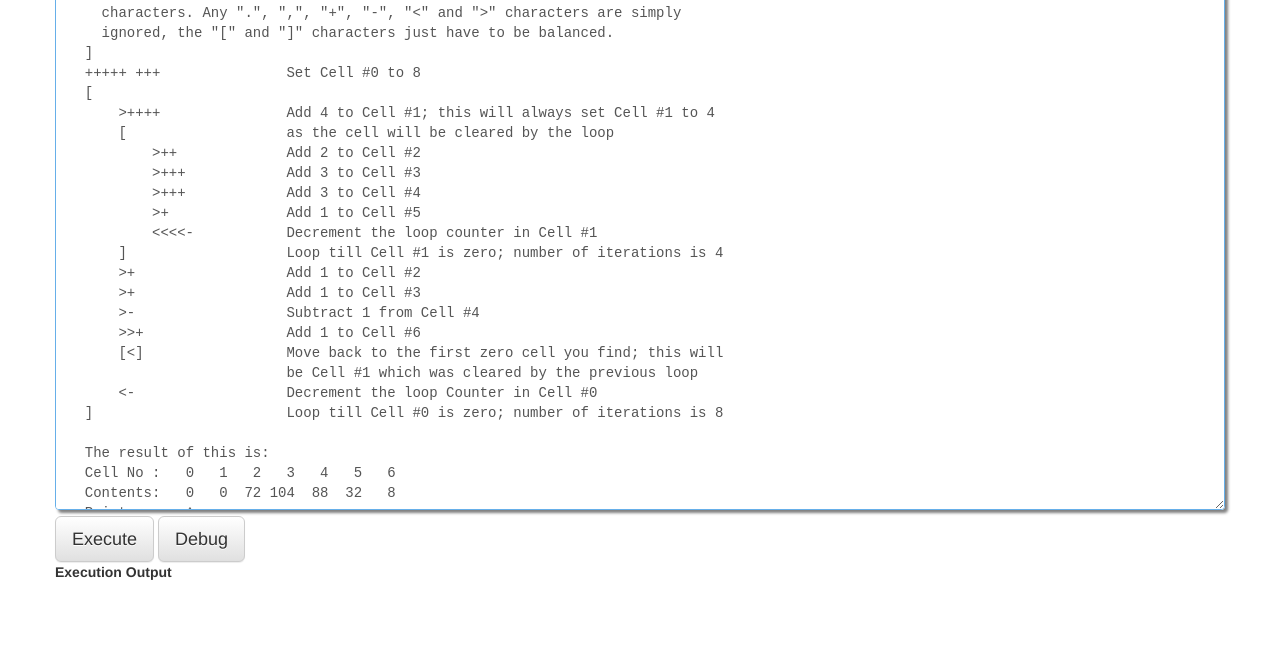
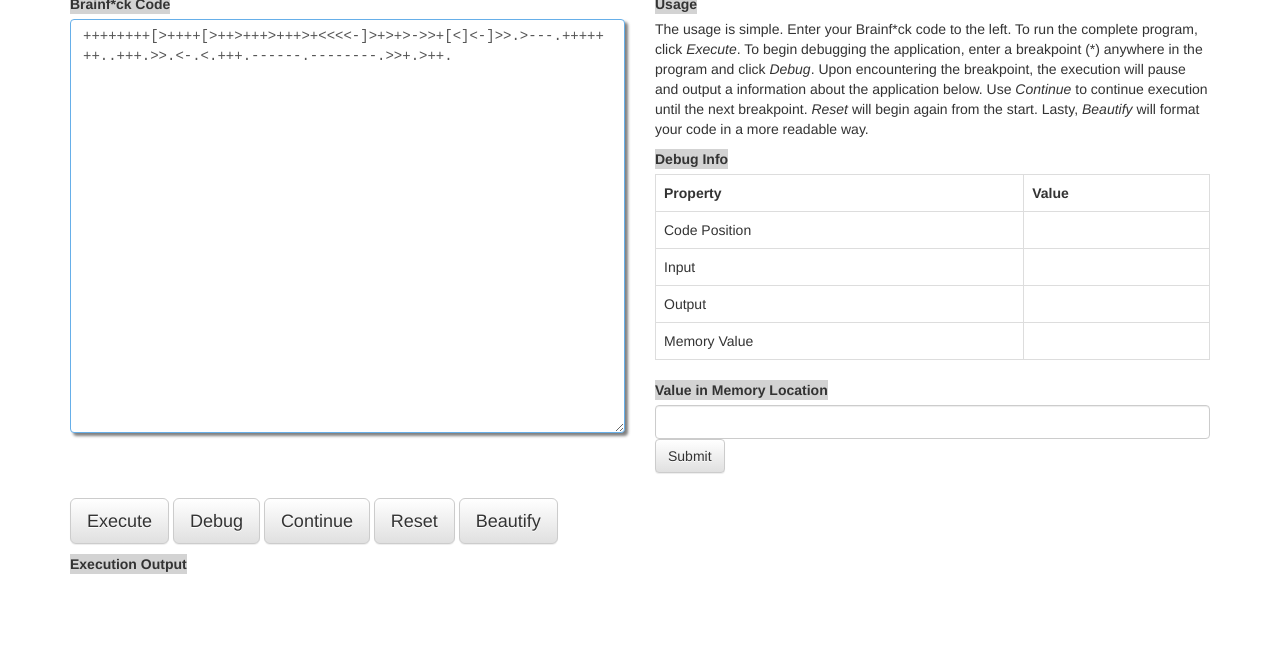
Before and after one commit to rufusroflpunch/brainbug, a plain HTML site: page index.html in a window 1280 px wide. Shown: the part 129-800 px from the top of the page. Drawn offline with Linux system fonts and the light colour scheme.

Commit message:
additional UI work, working beautifier

```diff
--- a/css/main.css
+++ b/css/main.css
@@ -13,3 +13,11 @@
   font-family: Monospace;
   box-shadow: 3px 3px 3px gray;
 }
+
+label {
+  background-color: lightgray;
+}
+
+textarea {
+  word-break: break-all;
+}
--- a/index.html
+++ b/index.html
@@ -15,61 +15,76 @@
 <body>
 <div class="container">
 
+<h1 class="text-center">BrainBug</h1>
+<h2 class="text-center">The Brainf*ck Debugger</h2>
+
 <div class="row">
-  <label for="bf-code">Brainf*ck Code</label>
-  <textarea id="bf-code" class="form-control" autofocus="true" spellcheck="false" cols="100" rows="30">
-  [ This program prints "Hello World!" and a newline to the screen, its
-    length is 106 active command characters [it is not the shortest.]
+  <div class="col-md-6">
+    <label for="bf-code">Brainf*ck Code</label>
+    <textarea id="bf-code" class="form-control" autofocus="true" spellcheck="false" cols="100" rows="20">
+++++++++[>++++[>++>+++>+++>+<<<<-]>+>+>->>+[<]<-]>>.>---.+++++++..+++.>>.<-.<.+++.------.--------.>>+.>++.
+    </textarea>
+  </div> <!-- Column -->
 
-    This loop is a "comment loop", it's a simple way of adding a comment
-    to a BF program such that you don't have to worry about any command
-    characters. Any ".", ",", "+", "-", "<" and ">" characters are simply
-    ignored, the "[" and "]" characters just have to be balanced.
-  ]
-  +++++ +++               Set Cell #0 to 8
-  [
-      >++++               Add 4 to Cell #1; this will always set Cell #1 to 4
-      [                   as the cell will be cleared by the loop
-          >++             Add 2 to Cell #2
-          >+++            Add 3 to Cell #3
-          >+++            Add 3 to Cell #4
-          >+              Add 1 to Cell #5
-          <<<<-           Decrement the loop counter in Cell #1
-      ]                   Loop till Cell #1 is zero; number of iterations is 4
-      >+                  Add 1 to Cell #2
-      >+                  Add 1 to Cell #3
-      >-                  Subtract 1 from Cell #4
-      >>+                 Add 1 to Cell #6
-      [<]                 Move back to the first zero cell you find; this will
-                          be Cell #1 which was cleared by the previous loop
-      <-                  Decrement the loop Counter in Cell #0
-  ]                       Loop till Cell #0 is zero; number of iterations is 8
+  <div class="col-md-6">
+    <label for="bf-help">Usage</label>
+    <p id="bf-help">
+      The usage is simple. Enter your Brainf*ck code to the left. To run the complete program,
+      click <em>Execute</em>. To begin debugging the application, enter a breakpoint (*) anywhere
+      in the program and click <em>Debug</em>. Upon encountering the breakpoint, the execution
+      will pause and output a information about the application below. Use <em>Continue</em> to
+      continue execution until the next breakpoint. <em>Reset</em> will begin again from the start.
+      Lasty, <em>Beautify</em> will format your code in a more readable way.
+    </p>
 
-  The result of this is:
-  Cell No :   0   1   2   3   4   5   6
-  Contents:   0   0  72 104  88  32   8
-  Pointer :   ^
+    <label for="bf-debug-info">Debug Info</label>
+    <table id="bf-debug-info" class="table table-bordered">
+      <tr>
+        <th>Property</th>
+        <th>Value</th>
+      </tr>
+      <tr>
+        <td>Code Position</td>
+        <td id="bf-debug-pos"></td>
+      </tr>
+      <tr>
+        <td>Input</td>
+        <td id="bf-debug-input"></td>
+      </tr>
+      <tr>
+        <td>Output</td>
+        <td id="bf-debug-output"></td>
+      </tr>
+      <tr>
+        <td>Memory Value</td>
+        <td id="bf-debug-memval"></td>
+    </table>
 
-  >>.                     Cell #2 has value 72 which is 'H'
-  >---.                   Subtract 3 from Cell #3 to get 101 which is 'e'
-  +++++++..+++.           Likewise for 'llo' from Cell #3
-  >>.                     Cell #5 is 32 for the space
-  <-.                     Subtract 1 from Cell #4 for 87 to give a 'W'
-  <.                      Cell #3 was set to 'o' from the end of 'Hello'
-  +++.------.--------.    Cell #3 for 'rl' and 'd'
-  >>+.                    Add 1 to Cell #5 gives us an exclamation point
-  >++.                    And finally a newline from Cell #6
-  </textarea>
+    <form>
+      <div class="form-group">
+        <label for="bf-debug-memloc">Value in Memory Location</label>
+        <input id="bf-debug-memloc" class="form-control">
+        <button class="btn btn-default form-controle">Submit</button>
+      </div> <!-- Form group -->
+    </form>
+  </div> <!-- Column -->
 </div> <!-- Row -->
 
-<div class="row" style="padding-top: 6px;">
-  <button id="bf-run" class="btn btn-default btn-lg">Execute</button>
-  <button id="bf-debug" class="btn btn-default btn-lg">Debug</button>
+<div class="row" style="padding-top: 10px;">
+  <div class="col-md-6">
+    <button id="bf-run" class="btn btn-default btn-lg">Execute</button>
+    <button id="bf-debug" class="btn btn-default btn-lg">Debug</button>
+    <button id="bf-continue" class="btn btn-default btn-lg">Continue</button>
+    <button id="bf-reset" class="btn btn-default btn-lg">Reset</button>
+    <button id="bf-beautify" class="btn btn-default btn-lg">Beautify</button>
+  </div> <!-- Column -->
 </div> <!-- Row -->
 
-<div class="row">
-  <label for="bf-output">Execution Output</label>
-  <div id="bf-output"></div>
+<div class="row" style="padding-top: 10px;">
+  <div class="col-md-6">
+    <label for="bf-output" >Execution Output</label>
+    <div id="bf-output"></div>
+  </div> <!-- Column -->
 </div> <!-- Row -->
 
 </div> <!-- Container -->
--- a/scripts/main.js
+++ b/scripts/main.js
@@ -13,22 +13,11 @@ var resetState = function() {
   bf_state.mem.fill(0);
 };
 
-var arrayToString = function(array) {
-  var str = "";
-  $(array).each(function(i,c) { str += String.fromCharCode(c); });
-  return str;
-};
-
-
-$("#bf-run").click(function() {
-  resetState();
-
-  var code = $( "#bf-code").val();
-  bf_state.cmds = code.split('');
-
+// Execute the loaded instruction set all the way to instruction number finalInstruction.
+var execute = function(finalInstruction) {
   var output = "";
 
-  for (var i = 0; i < bf_state.cmds.length; i += 1) {
+  for (var i = 0; i < finalInstruction; i += 1) {
     switch(bf_state.cmds[i]) {
       case "[":
         bf_state.loops.push(i);
@@ -80,12 +69,56 @@ $("#bf-run").click(function() {
         bf_state.mem[bf_state.pos] = bf_state.input.shift().codePointAt(0);
         // console.log("Accept one byte of input, store at data pointer.");
         break;
-    }
+    };
+  };
 
     if (bf_state.loops.length == 0) bf_state.loopSkip = false;
 
     // Output to proper dif
     $("#bf-output").text(output);
-  }
+
+};
+
+$("#bf-run").click(function() {
+  resetState();
+
+  var code = $( "#bf-code").val();
+  bf_state.cmds = code.split('');
+
+  execute(bf_state.cmds.length);
 
 });
+
+$("#bf-beautify").click(function() {
+  var code = $("#bf-code").val();
+  code = code.split('');
+
+  var new_code = "";
+  var last_char = "";
+  var indent_lev = 0;
+  $(code).each(function (i,c) {
+    if (c == last_char) {
+      new_code += c;
+    }
+    else if (c == "[") {
+      new_code += "\n" + "\t".repeat(indent_lev) + "[";
+      indent_lev += 1;
+    }
+    else if (c == "]"){
+      indent_lev -= 1;
+      new_code += "\n" + "\t".repeat(indent_lev) + "]";
+    }
+    else if (c.match(/[\.\+\-\[\]\,\<\>]/)){
+      new_code += "\n" + "\t".repeat(indent_lev) + c;
+    }
+    else {
+      new_code += c;
+    }
+
+    last_char = c;
+  });
+
+  new_code = new_code.trim(); // Remove unnecessary whitespace
+  new_code = new_code.replace(/([^\.\+-\[\]\,\<\>\w])\n/g, '$1');
+  $('#bf-code').val(new_code);
+});
```
